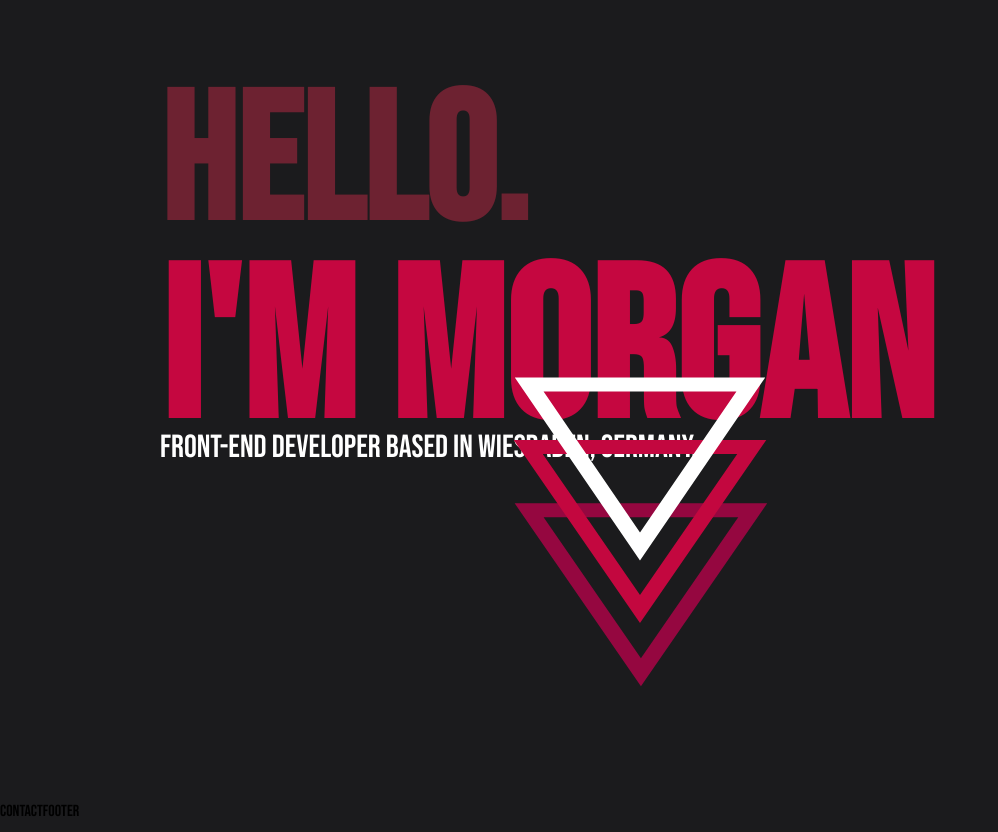
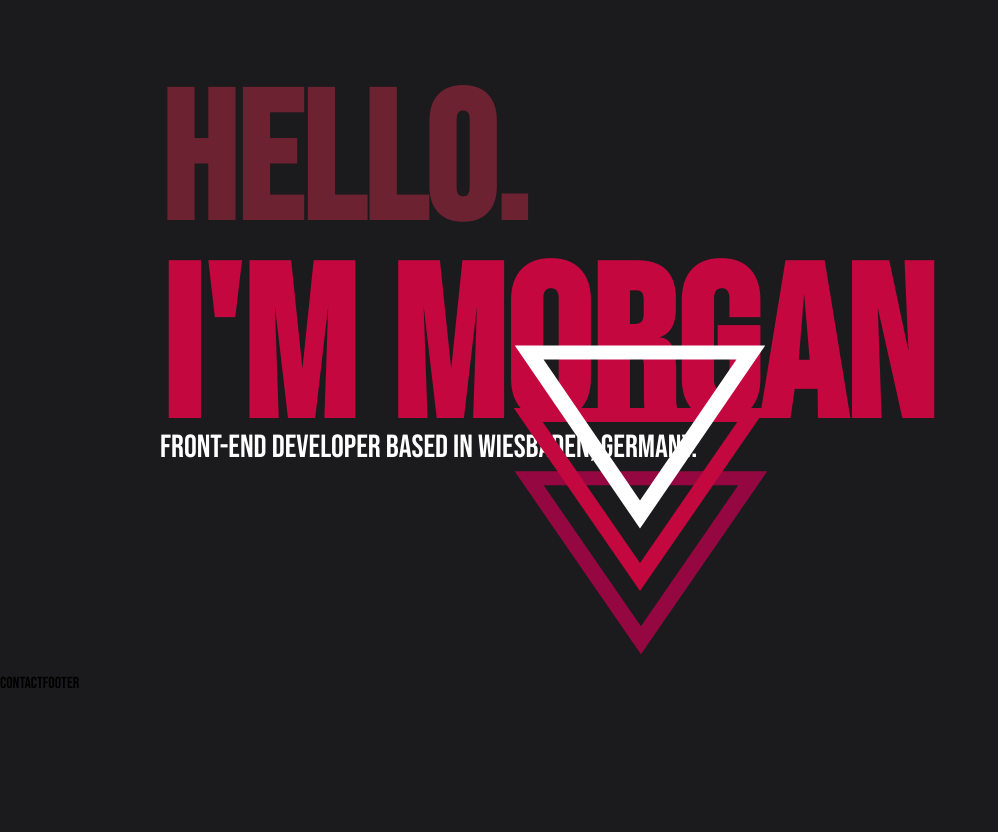
Before and after one commit to MorganBare/Portfolio-2.0, a React (Create React App) app in the folder my-app/: page / in a window 1280 px wide. Shown: the whole page, without its empty margins (0-998 px from the left). Built offline with nearby package versions, Linux system fonts and the light colour scheme.

Commit message:
More svg positioning

```diff
--- a/my-app/src/components/Hero/Hero.styled.ts
+++ b/my-app/src/components/Hero/Hero.styled.ts
@@ -6,7 +6,7 @@ import { ReactComponent as TriangleSVG } from '../../assets/SVG/Triangle-2.0.svg
 export const HeroContainer = styled.div`
     width: clamp(320px, 75%, 1200px);
     height: 80vh;
-    margin: 2rem auto 8rem auto;
+    margin: 2rem auto 0 auto;
     padding: 1rem 1rem;
     position: relative;
 
@@ -71,7 +71,7 @@ export const StyledTriangle = styled(TriangleSVG)`
     position: absolute;
     top: 80%;
     left: 50%;
-    transform: translate(-50%, -55%);
+    transform: translate(-50%, -65%);
 
     #first{
         animation: ${FirstTraingleAnimation} 4s steps(1, end) infinite both;
```
